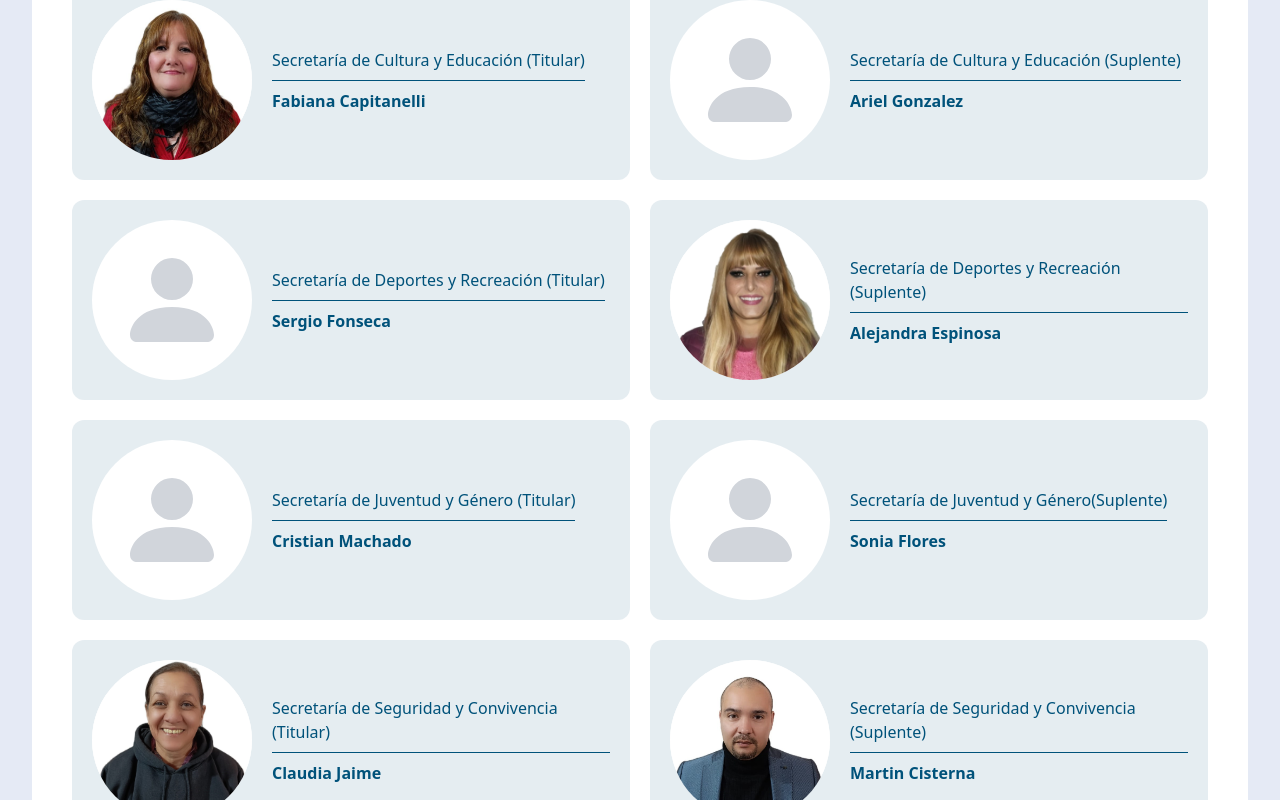
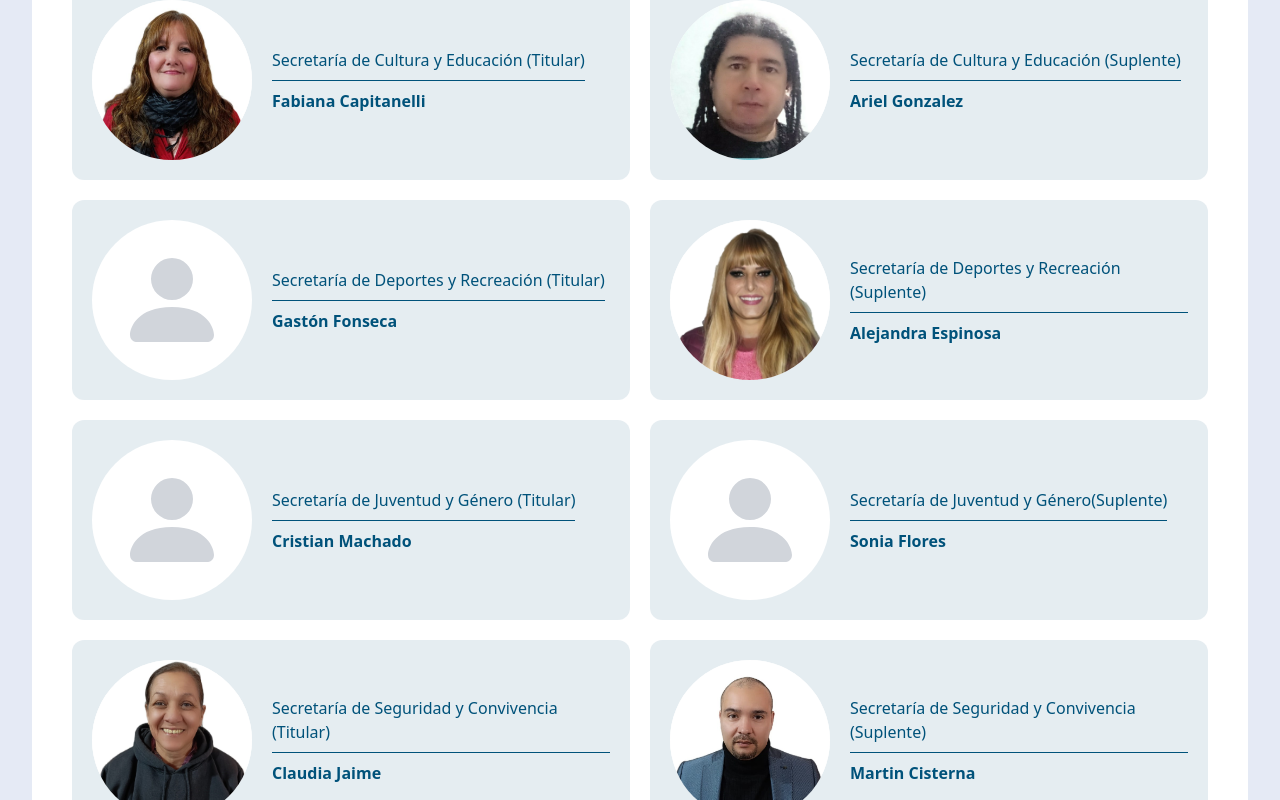
Before and after one commit to JosePolvora/VecinalFront, a React (Vite) app: page /institucional in a window 1280 px wide. Shown: the part 1224-2024 px from the top of the page. Built offline with nearby package versions, Linux system fonts and the light colour scheme.

Commit message:
se actualizo institucional

```diff
--- a/src/paginas/Institucional.jsx
+++ b/src/paginas/Institucional.jsx
@@ -4,6 +4,7 @@ import oviedoImg from "../imagenes/imgInstitucional/oviedo.jpg";
 import cayutiImg from "../imagenes/imgInstitucional/cayuti.png";
 import sanchezImg from "../imagenes/imgInstitucional/sanchez.png";
 //import lulyImg from "../imagenes/imgInstitucional/luly.png";
+import arielImg from "../imagenes/imgInstitucional/ariel.jpg";
 import ramirezImg from "../imagenes/imgInstitucional/miguelR.png";
 import claudiaImg from "../imagenes/imgInstitucional/claudia.png";
 import diegoImg from "../imagenes/imgInstitucional/diego.png";
@@ -40,11 +41,11 @@ const Institucional = () => {
     {
       nombre: "Ariel Gonzalez",
       cargo: "Secretaría de Cultura y Educación (Suplente)",
-      img: null,
+      img: arielImg,
       ruta: "/integrantes/seccultura",
     },
     {
-      nombre: "Sergio Fonseca",
+      nombre: "Gastón Fonseca",
       cargo: "Secretaría de Deportes y Recreación (Titular)",
       img: null,
       ruta: "/integrantes/secdeporte",
```
Also changed, not shown: src/imagenes/imgInstitucional/ariel.jpg (added).
